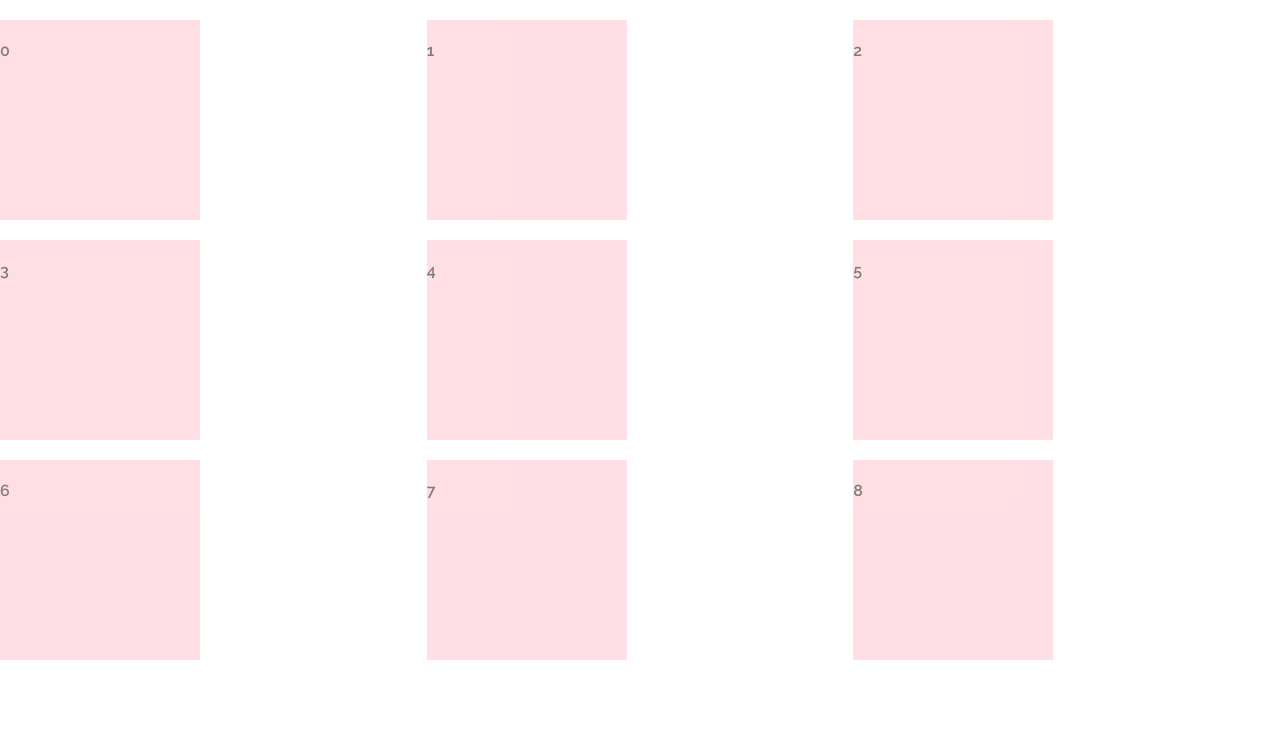
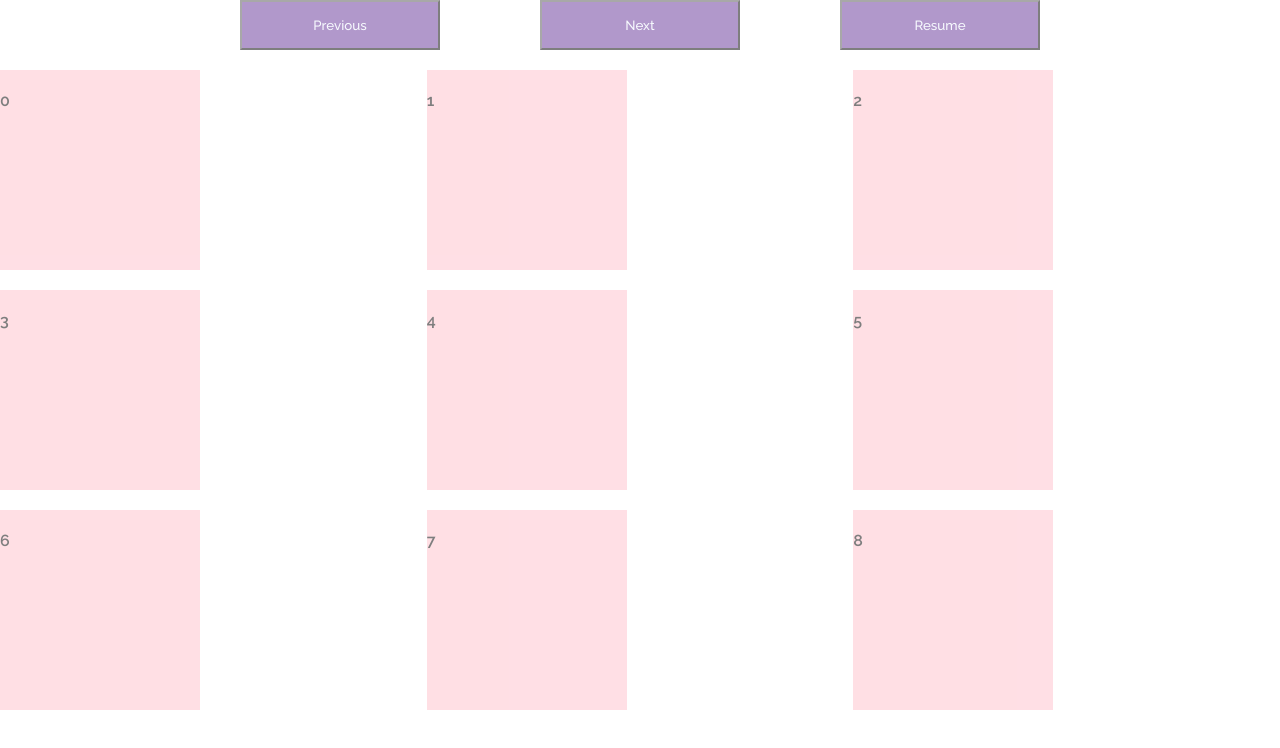
Before and after one commit to DranzerSv/Memory-Games, a React (Create React App) app: page /tictactoe in a window 1280 px wide. Shown: the top 748 px of the page. Built offline with nearby package versions, Linux system fonts and the light colour scheme.

Commit message:
refactor: added current functions to buttons component

```diff
--- a/src/components/TicTacToeButtons/index.tsx
+++ b/src/components/TicTacToeButtons/index.tsx
@@ -5,10 +5,69 @@ interface ITicTacToeButtonsProps {
   historyPosition: number;
   setRenderedBoard: Dispatch<SetStateAction<(string | null)[] | null>>;
   setHistoryPosition: Dispatch<SetStateAction<number>>;
+  boardState: (string | null)[];
+  finished: boolean;
 }
 
 export default function TicTactToe({
   getPreviousValue,
+  historyPosition,
+  setRenderedBoard,
+  setHistoryPosition,
+  boardState,
+  finished,
 }: ITicTacToeButtonsProps) {
-  return <section className="machineButtons"></section>;
+  return (
+    <section className="machineButtons">
+      <button
+        className={getPreviousValue(historyPosition) === null ? 'disable' : ''}
+        onClick={() => {
+          const value = getPreviousValue(historyPosition);
+          if (value !== null) {
+            setRenderedBoard(value);
+            setHistoryPosition(historyPosition + 1);
+          }
+        }}
+      >
+        Previous
+      </button>
+
+      <button
+        className={historyPosition === 0 ? 'disable' : ''}
+        onClick={() => {
+          if (historyPosition !== 0) {
+            setRenderedBoard(getPreviousValue(historyPosition - 2));
+            setHistoryPosition(historyPosition - 1);
+          }
+        }}
+      >
+        Next
+      </button>
+      {finished ? (
+        <button
+          className={historyPosition === 0 ? 'disable' : ''}
+          onClick={() => {
+            if (historyPosition !== 0) {
+              setHistoryPosition(0);
+              setRenderedBoard(boardState);
+            }
+          }}
+        >
+          Replay
+        </button>
+      ) : (
+        <button
+          className={historyPosition === 0 ? 'disable' : ''}
+          onClick={() => {
+            if (historyPosition !== 0) {
+              setHistoryPosition(0);
+              setRenderedBoard(boardState);
+            }
+          }}
+        >
+          Resume
+        </button>
+      )}
+    </section>
+  );
 }
```
